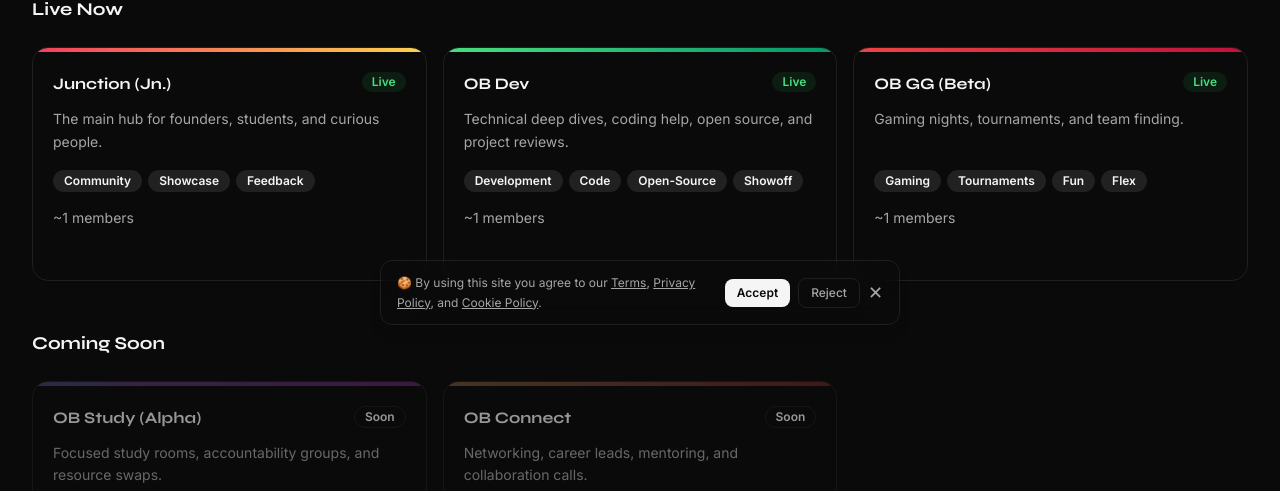
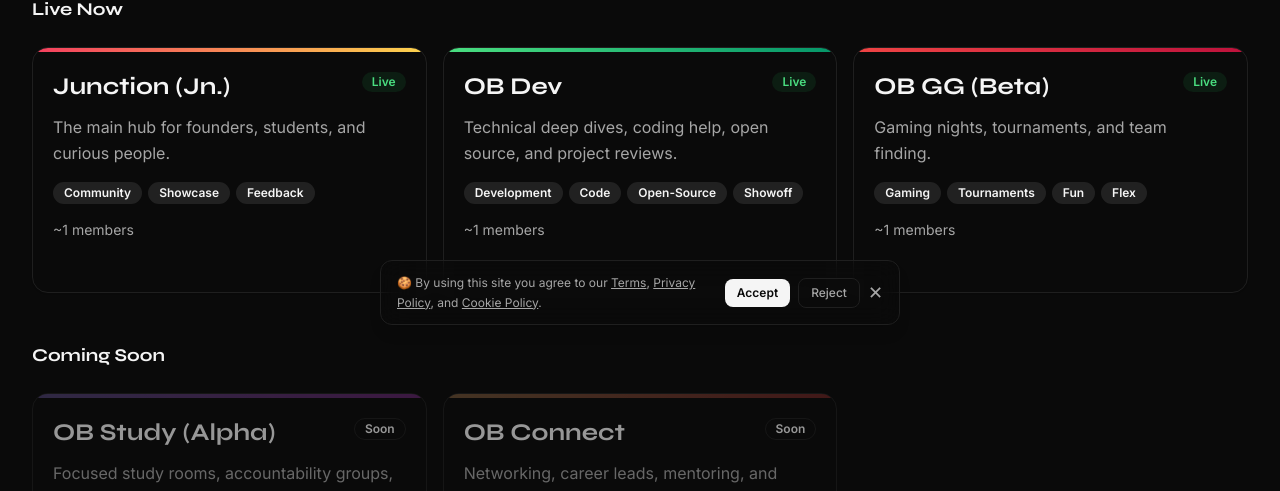
Before and after one commit to Mahi130306/OpenBoxComm, a Next.js app: page /servers in a window 1280 px wide. Shown: the part 459-950 px from the top of the page. Built offline with nearby package versions, Linux system fonts and the light colour scheme; no server answers.

Commit message:
feat: add servers directory page with live and upcoming server lists

```diff
--- a/app/servers/page.tsx
+++ b/app/servers/page.tsx
@@ -45,12 +45,12 @@ export default function ServersPage() {
               <div className={`h-1 bg-gradient-to-r ${server.accent}`} />
               <div className="flex flex-col flex-1 p-5">
                 <div className="flex items-start justify-between mb-3">
-                  <h3 className="text-base font-bold text-foreground">{server.name}</h3>
+                  <h3 className="text-md font-bold text-foreground">{server.name}</h3>
                   <Badge variant="secondary" className="bg-green-500/10 text-green-600 dark:text-green-400 border-none text-xs shrink-0 ml-2">
                     Live
                   </Badge>
                 </div>
-                <p className="text-sm text-muted-foreground leading-relaxed flex-1 mb-4">
+                <p className="text-m text-muted-foreground leading-relaxed flex-1 mb-4">
                   {server.description}
                 </p>
                 <div className="flex flex-wrap gap-1.5 mb-4">
@@ -85,12 +85,12 @@ export default function ServersPage() {
                 <div className={`h-1 bg-gradient-to-r ${server.accent} opacity-40`} />
                 <div className="flex flex-col flex-1 p-5">
                   <div className="flex items-start justify-between mb-3">
-                    <h3 className="text-base font-bold text-foreground">{server.name}</h3>
+                    <h3 className="text-md font-bold text-foreground">{server.name}</h3>
                     <Badge variant="outline" className="text-xs shrink-0 ml-2">
                       Soon
                     </Badge>
                   </div>
-                  <p className="text-sm text-muted-foreground leading-relaxed flex-1 mb-4">
+                  <p className="text-m text-muted-foreground leading-relaxed flex-1 mb-4">
                     {server.description}
                   </p>
                   <div className="flex flex-wrap gap-1.5">
```
